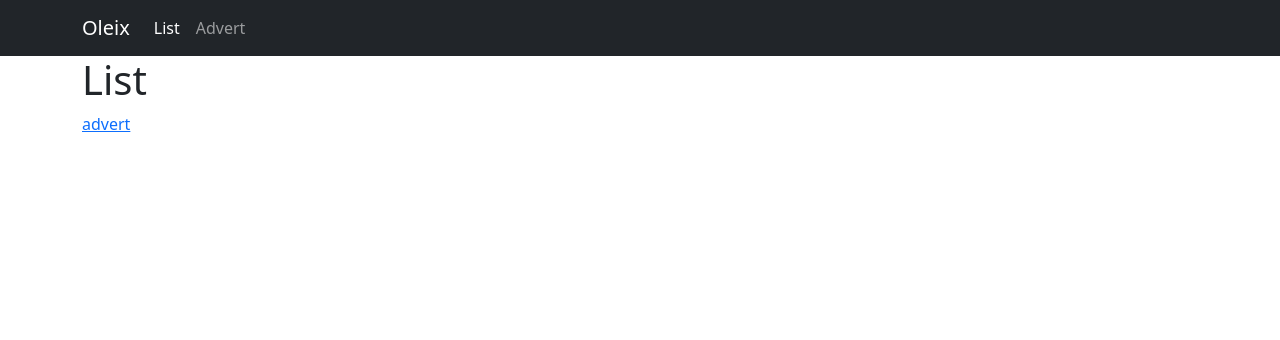
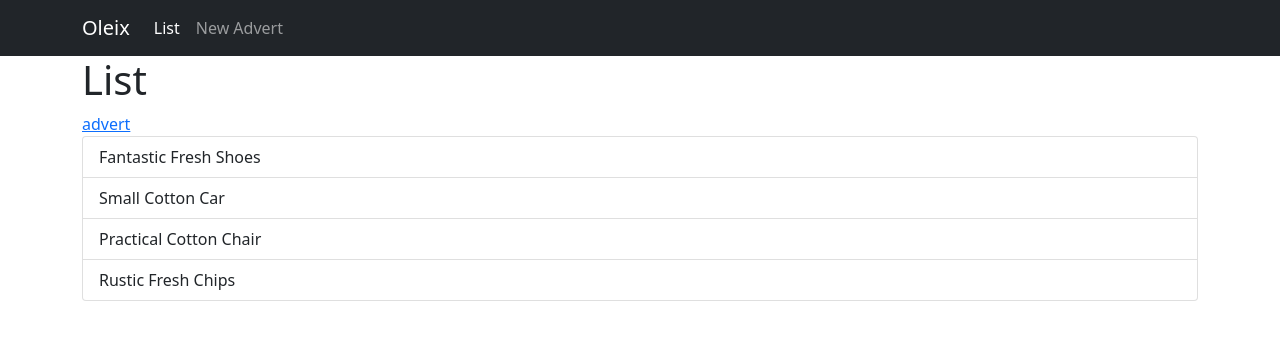
Before and after one commit to marcinz12/oleix, a React (Create React App) app: page / in a window 1280 px wide. Shown: the top 340 px of the page. Built offline with nearby package versions, Linux system fonts and the light colour scheme.

Commit message:
react-router advanced

```diff
--- a/src/App.js
+++ b/src/App.js
@@ -3,6 +3,7 @@ import {BrowserRouter, Routes, Route} from "react-router-dom";
 import List from "./views/List/List";
 import Detail from "./views/Detail/Detail";
 import {LinkContainer} from "react-router-bootstrap";
+import NewAdvert from "./views/NewAdvert/NewAdvert";
 
 function App() {
     return (
@@ -18,8 +19,8 @@ function App() {
                             <LinkContainer to={"/"}>
                                 <Nav.Link>List</Nav.Link>
                             </LinkContainer>
-                            <LinkContainer to={"/advert"}>
-                                <Nav.Link>Advert</Nav.Link>
+                            <LinkContainer to={"/new-advert"}>
+                                <Nav.Link>New Advert</Nav.Link>
                             </LinkContainer>
                         </Nav>
                     </Navbar.Collapse>
@@ -28,7 +29,10 @@ function App() {
             <Container>
                 <Routes>
                     <Route path="/" element={<List/>}/>
-                    <Route path="/advert" element={<Detail/>}/>
+                    <Route path="/new-advert" element={<NewAdvert/>}/>
+                    <Route path="/advert">
+                        <Route path=":id" element={<Detail/>}/>
+                    </Route>
                 </Routes>
             </Container>
         </BrowserRouter>
--- a/src/views/Detail/Detail.js
+++ b/src/views/Detail/Detail.js
@@ -1,11 +1,13 @@
 import React from 'react';
-import {Link} from "react-router-dom";
+import {Link, useParams} from "react-router-dom";
 
 const Detail = () => {
+   const params = useParams();
     return (
         <div>
-            <h1>Detail</h1>
-            <Link to={"/"} className="btn">list</Link>
+            <h1>Detail nr. {params.id}</h1>
+            <Link to={"/"} className="btn btn-outline-secondary">to list</Link>
+            <Link to={-1}>back</Link>
         </div>
     );
 };
--- a/src/views/List/List.js
+++ b/src/views/List/List.js
@@ -1,11 +1,73 @@
 import React from 'react';
 import {Link} from "react-router-dom";
+import {ListGroup} from "react-bootstrap";
+import {LinkContainer} from "react-router-bootstrap";
+
+const adverts = [
+    {
+        "id": 0,
+        "title": "Fantastic Fresh Shoes",
+        "price": "141.00",
+        "description": "The Football Is Good For Training And Recreational Purposes",
+        "seller": "Lexus",
+        "image": "http://placeimg.com/400/400/business",
+        "sellerPhone": "+48 950 865 197",
+        "canNegotiate": true,
+        "createdOn": "2022-03-18T15:26:36.993Z",
+        "categoryId": 4
+    },
+    {
+        "id": 1,
+        "title": "Small Cotton Car",
+        "price": "976.00",
+        "description": "New range of formal shirts are designed keeping you in mind. With fits and styling that will make you stand apart",
+        "seller": "Jonathan",
+        "image": "http://placeimg.com/400/400/business",
+        "sellerPhone": "+48 942 306 474",
+        "canNegotiate": false,
+        "createdOn": "2022-03-17T22:48:14.040Z",
+        "categoryId": 9
+    },
+    {
+        "id": 2,
+        "title": "Practical Cotton Chair",
+        "price": "43.00",
+        "description": "Ergonomic executive chair upholstered in bonded black leather and PVC padded seat and back for all-day comfort and support",
+        "seller": "Adah",
+        "image": "http://placeimg.com/400/400/business",
+        "sellerPhone": "+48 287 383 294",
+        "canNegotiate": true,
+        "createdOn": "2022-03-18T16:31:55.466Z",
+        "categoryId": 7
+    },
+    {
+        "id": 3,
+        "title": "Rustic Fresh Chips",
+        "price": "847.00",
+        "description": "The automobile layout consists of a front-engine design, with transaxle-type transmissions mounted at the rear of the engine and four wheel drive",
+        "seller": "Sean",
+        "image": "http://placeimg.com/400/400/business",
+        "sellerPhone": "+48 745 549 144",
+        "canNegotiate": true,
+        "createdOn": "2022-03-18T00:19:12.261Z",
+        "categoryId": 5
+    },
+]
 
 const List = () => {
     return (
         <div>
             <h1>List</h1>
             <Link to={"/advert"}>advert</Link>
+
+            <ListGroup>
+                {adverts.map(advert => (
+                    <LinkContainer key={advert.id} to={`/advert/${advert.id}`}>
+                        <ListGroup.Item action>{advert.title}</ListGroup.Item>
+                    </LinkContainer>
+                ))}
+            </ListGroup>
+
         </div>
     );
 };
--- /dev/null
+++ b/src/views/NewAdvert/NewAdvert.js
@@ -0,0 +1,11 @@
+import React from 'react';
+
+const NewAdvert = () => {
+    return (
+        <div>
+            New advert
+        </div>
+    );
+};
+
+export default NewAdvert;
```
